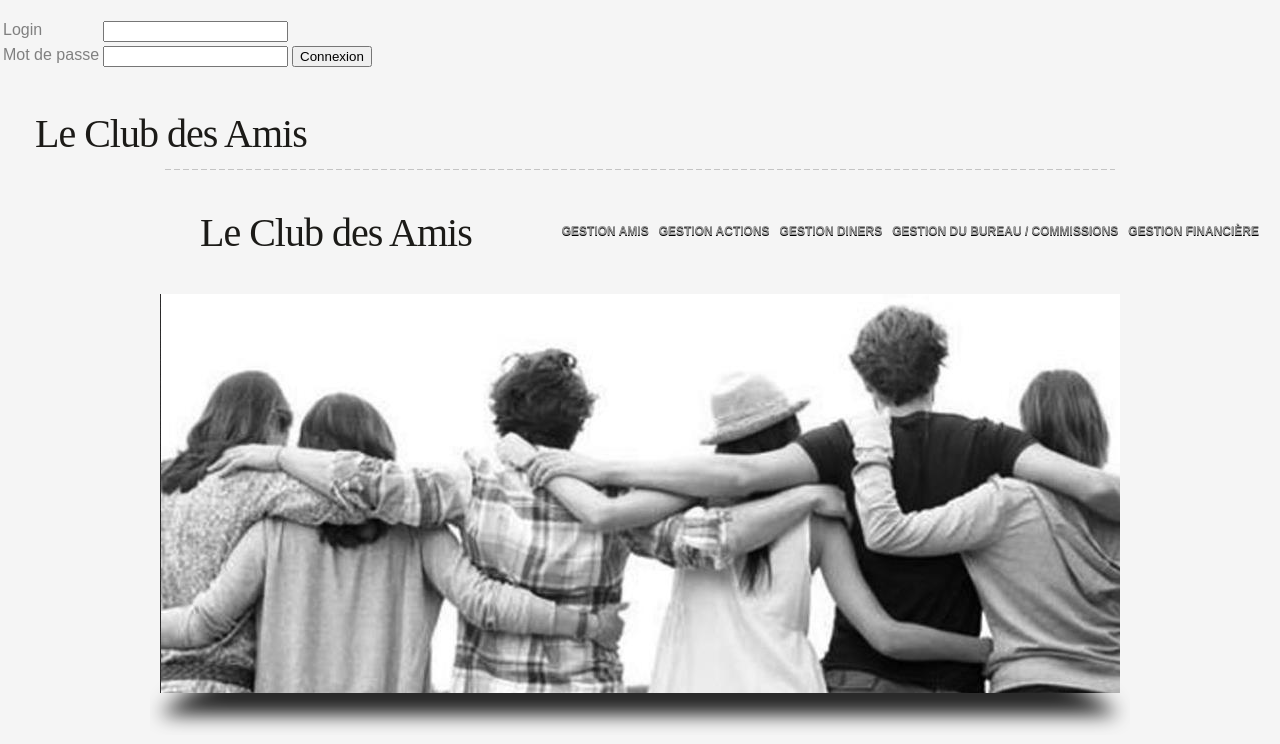
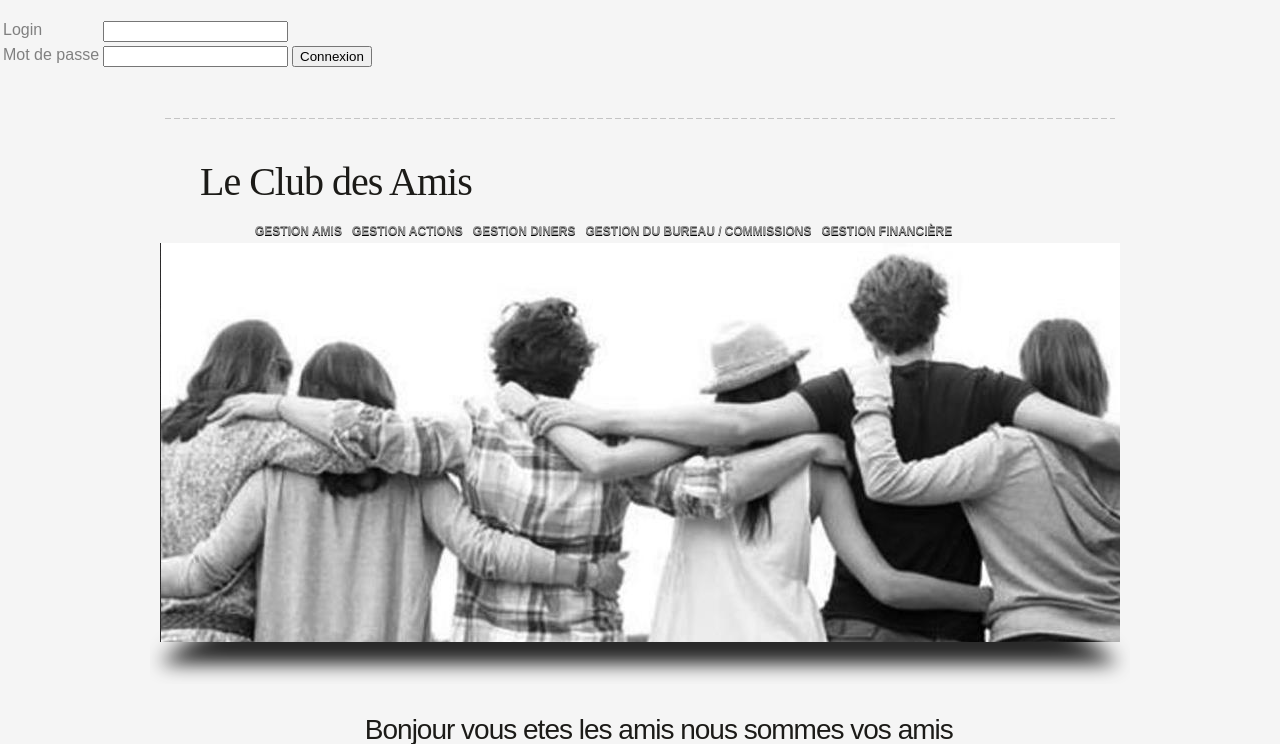
Before and after one commit to btssiovaladon/ppe33w2014, a PHP site: page /tcpdf/ in a window 1280 px wide; the page is wider, and only the part inside the window is pictured. Shown: the top 744 px of that part. Run offline with PHP 8.4, Linux system fonts and the light colour scheme.

Commit message:
mise en beauté

```diff
--- a/include/inc_menu.php
+++ b/include/inc_menu.php
@@ -1,5 +1,4 @@
 
-<h1><a href="">Le Club des Amis</a></h1>
 
 
 <nav>
```
